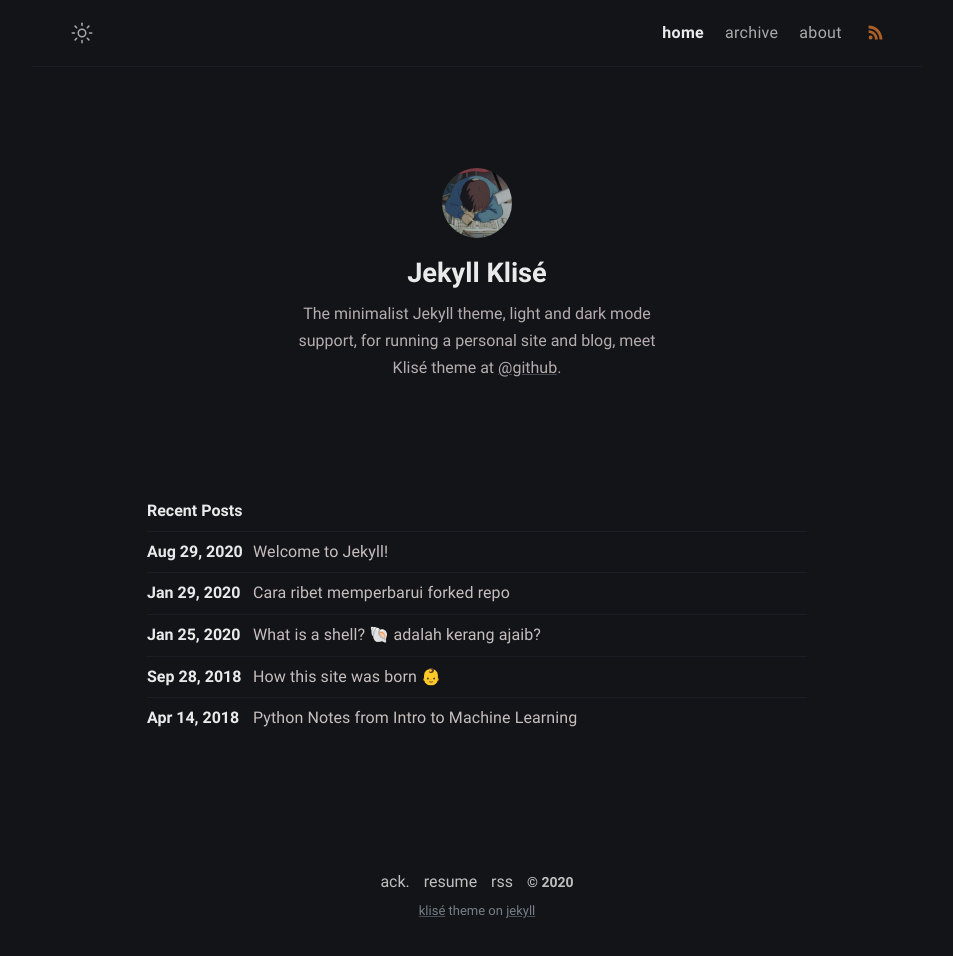
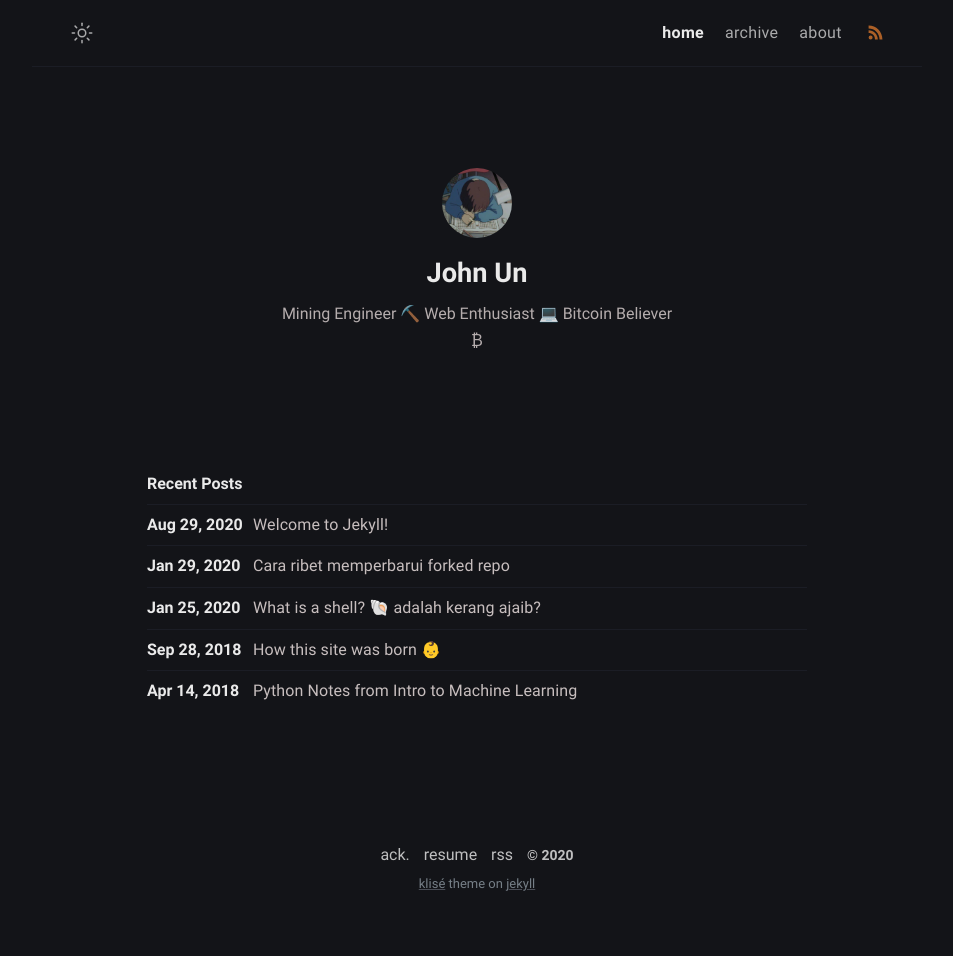
Before and after one commit to johnun/jekyll_blog, a Jekyll site: the page built from index.md, in a window 1280 px wide. Shown: the whole page, without its empty margins (163-1116 px from the left). Built offline with Jekyll 4.4.1, drawn with Linux system fonts in a browser that asks for light colours; after the commit the page ends 929 px from its top, so only the background shows below that.

Commit message:
Update config.yml

```diff
--- a/_config.yml
+++ b/_config.yml
@@ -1,29 +1,27 @@
 # Site settings
-title: Klise Theme # site title
+title: John Un # site title
 description: >- # site description
-  He's writing in Bahasa about web technology and experience as a journal
-  for documentation things that he learned, meet him <a href="https://github.com/piharpi" target="_blank" rel="noopener">@github</a>.
+  This is the personal blog of John Un. If you would like to receive updates by email, please subscribe to my newsletter. You can also hit me up on <a href="https://twitter.com/iamjohnun" target="_blank" rel="noopener">twitter</a>.
 lang: en-US # default lang
-timezone: Asia/Jakarta # set your timezone
+timezone: Australia/Perth # set your timezone
 image: assets/img/ogp.png # This image used for Open Graph more info https://ogp.me/
-repo: https://github.com/piharpi/jekyll-klise # site repo [optional]
+repo: https://github.com/johnun/ # site repo [optional]
 mode: dark # default theme "dark" | "light"
 
 # Profile settings
 author:
-  name: Jekyll Klisé # author name
+  name: John Un # author name
   bio: >- # tell to the world
-    The minimalist Jekyll theme, light and dark mode support, for running a personal site and blog,
-    meet Klisé theme at <a href="https://github.com/piharpi/jekyll-klise" target="_blank" rel="noopener">@github</a>.
+    Mining Engineer ⛏️  Web Enthusiast 💻  Bitcoin Believer ₿
   username: username # general username
-  github: github_username # github username
-  twitter: twitter_username # twitter username
+  github: johnun # github username
+  twitter: iamjohnun # twitter username
   facebook: facebook_username # facebook username
-  email: your-email@email.com # email adress
+  email: john@johnun.com # email adress
   avatar: /assets/img/avatar.jpg # change with your own avatar
 
 # URL settings
-url: "https://klise.now.sh" #
+url: "https://www.johnun.com" #
 baseurl:
 permalink: /:title/
 google_analytics: # leave it blank if not wish
```
Also changed, not shown: 13 other files.
